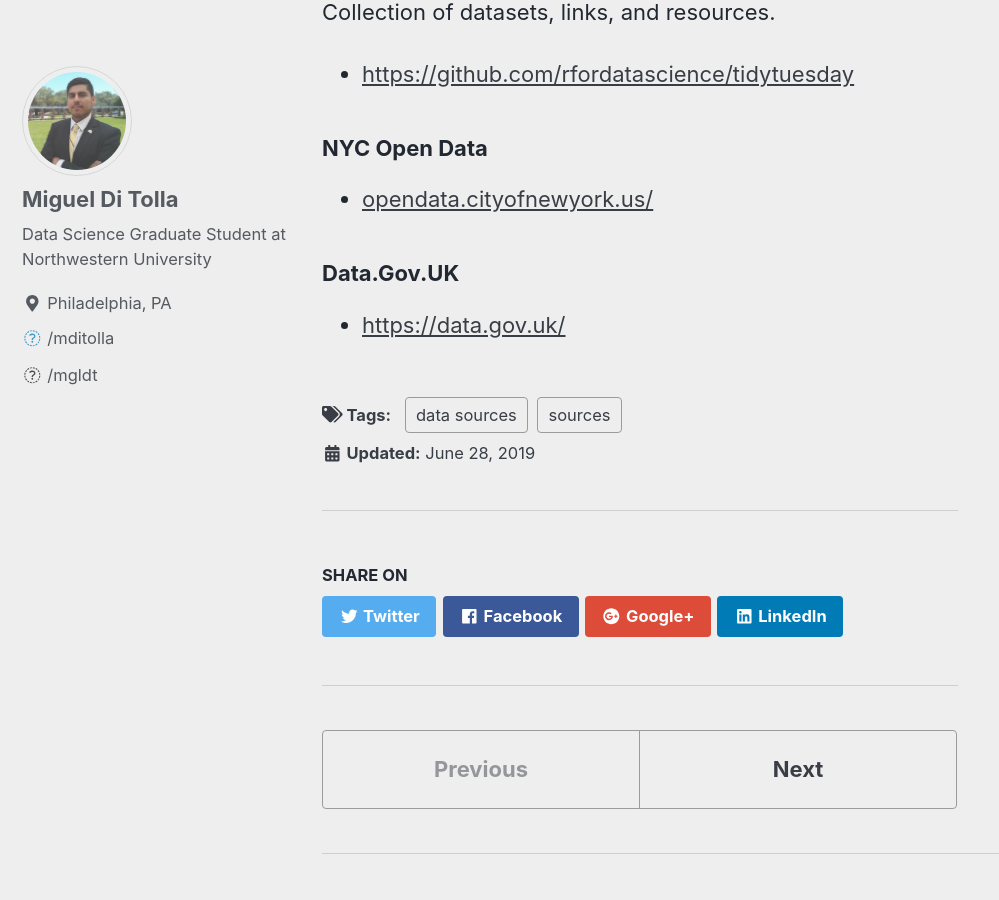
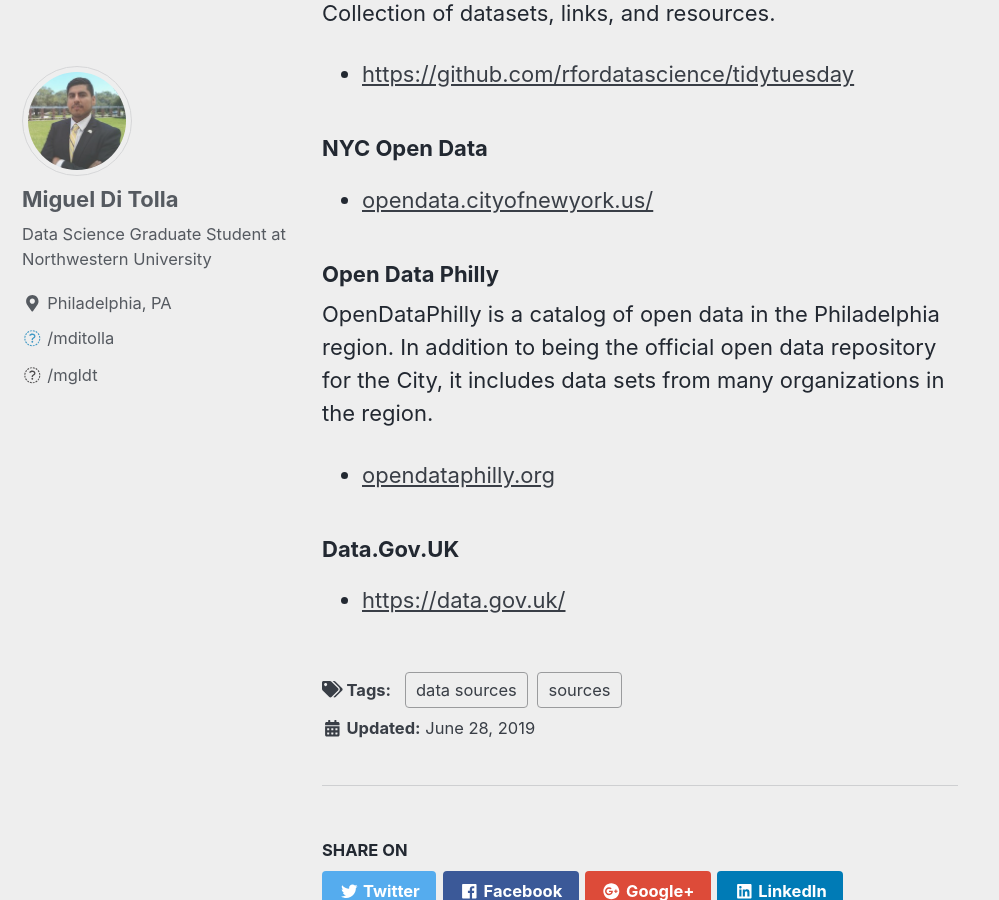
Before and after one commit to mgldt/mgldt.github.io, a Jekyll site: the page built from _posts/2019-06-28-data-sources.md, in a window 1280 px wide and 900 px high, scrolled down 2036 px. Shown: the whole window, without its empty margins (0-999 px from the left). Built offline with Jekyll 4.4.1, drawn with Linux system fonts in a browser that asks for light colours; cached includes are drawn as plain includes.

Commit message:
Update 2019-06-28-data-sources.md

```diff
--- a/_posts/2019-06-28-data-sources.md
+++ b/_posts/2019-06-28-data-sources.md
@@ -78,6 +78,12 @@
 * [opendata.cityofnewyork.us/](https://opendata.cityofnewyork.us/)
 
 
+### Open Data Philly
+OpenDataPhilly is a catalog of open data in the Philadelphia region. In addition to being the official open data repository for the City, it includes data sets from many organizations in the region.
+
+* [opendataphilly.org](https://www.opendataphilly.org/)
+
+
 ### Data.Gov.UK
 
 * [https://data.gov.uk/](https://data.gov.uk/)
```
